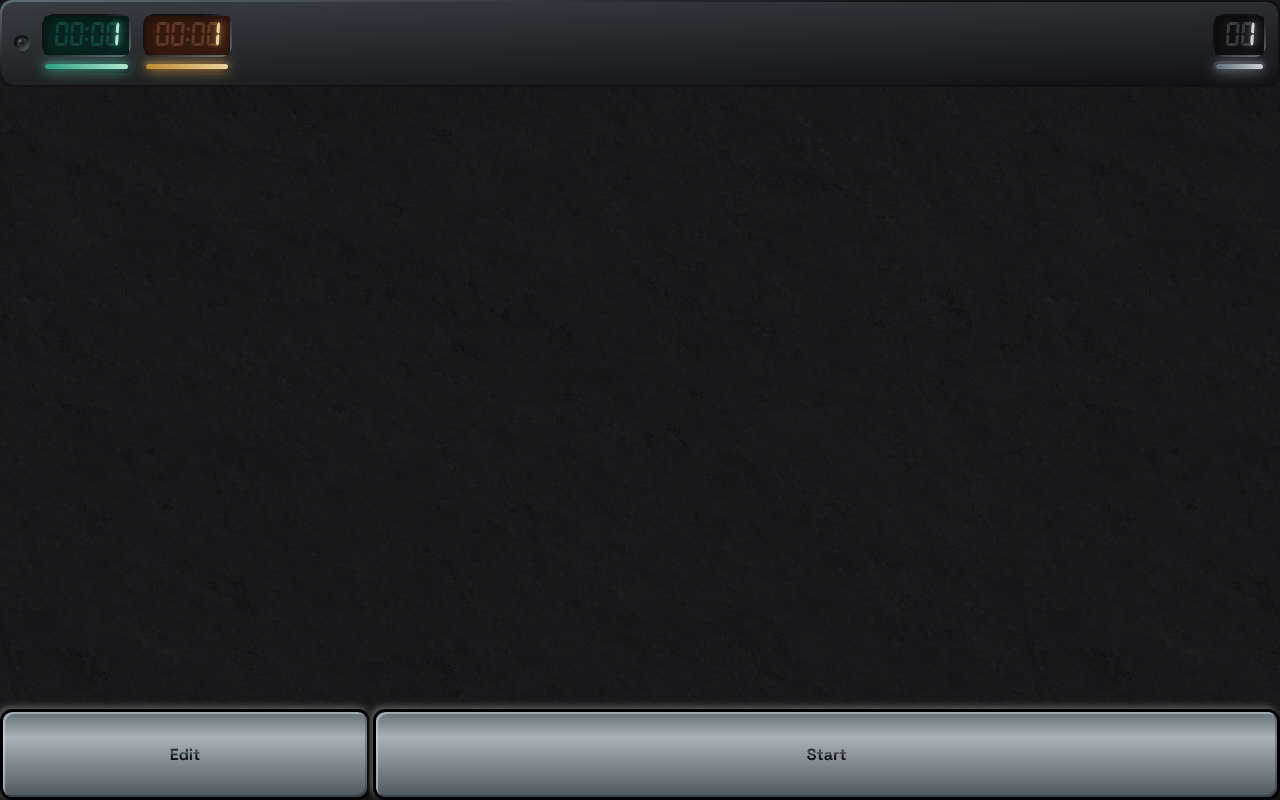
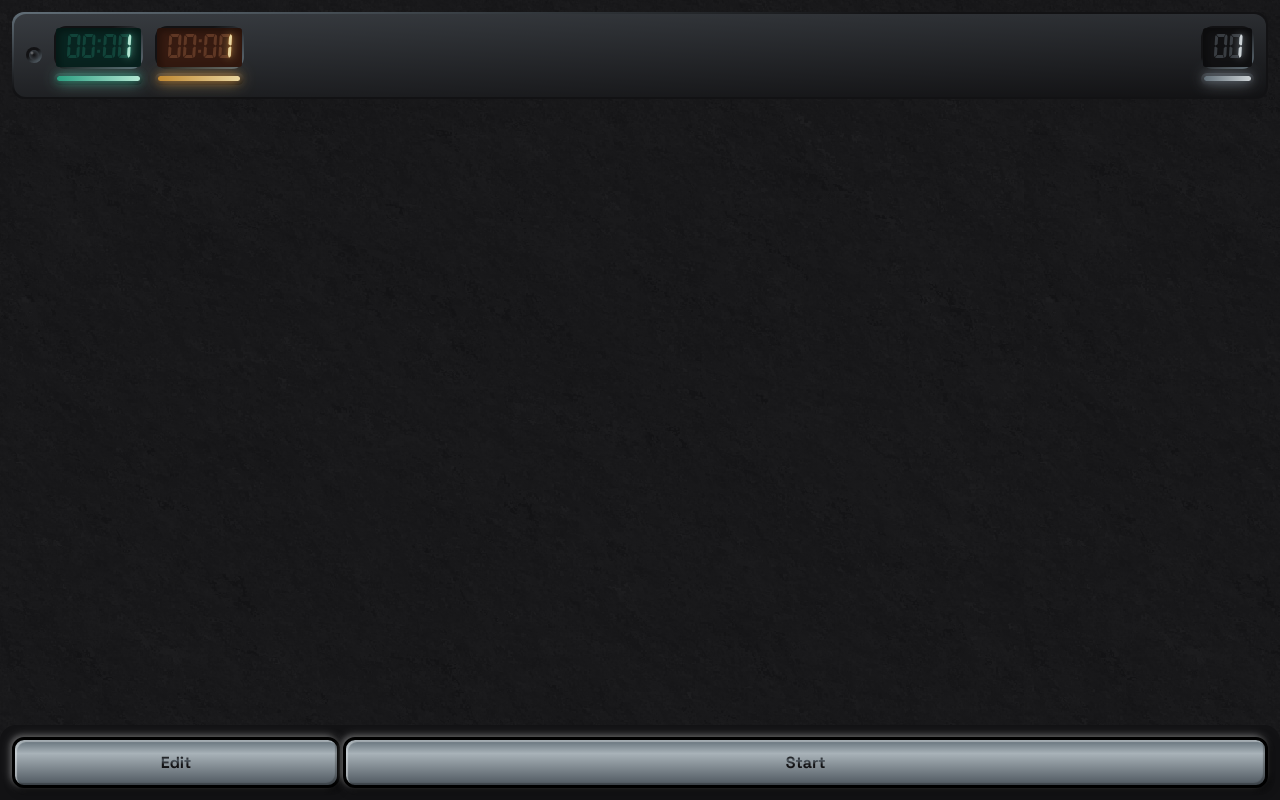
Before and after one commit to hanslissi/circleTimer, a React (Vite) app: page / in a window 1280 px wide. Built offline with nearby package versions, Linux system fonts and the light colour scheme.

Commit message:
add more comfortable edit

```diff
--- a/src/components/Button/Button.module.css
+++ b/src/components/Button/Button.module.css
@@ -1,7 +1,7 @@
 .button {
   border: 3px solid black;
   border-radius: var(--radius-md);
-  padding: var(--gap-xl) var(--gap-2xl);
+  padding: var(--gap-md);
   box-shadow:
     var(--shadow-elevate),
     inset 2px 2px 1px color-mix(in srgb, var(--c-graysky-100) 50%, transparent),
--- a/src/components/TimerStep/TimerStepEdit.tsx
+++ b/src/components/TimerStep/TimerStepEdit.tsx
@@ -4,21 +4,25 @@ import { DurationInput } from "@components/input/Duration";
 import { LightProgressBar } from "@components/LightProgressBar";
 import TIMER_CONFIG from "@configs/timer.config.json";
 import { NumberInput } from "@components/input/Number";
-import { Diode } from "@components/Diode";
+import Button from "@components/Button";
 import styles from "./TimerStep.module.css";
 import type { TimerStep } from "@app-types/Timer.types";
 
 type Props = Readonly<{
+  showEditButton?: boolean;
   timerStep: TimerStep;
   onSelect?: (timerStep: TimerStep) => void;
+  onEditStep?: (timerStep: TimerStep) => void;
   onWorkSecondsChange: (seconds: number) => void;
   onRestSecondsChange: (seconds: number) => void;
   onRepetitionsChange: (repetitions: number) => void;
 }>;
 
 const TimerStepEdit = memo(function TimerStepEdit({
+  showEditButton = false,
   timerStep,
   onSelect,
+  onEditStep,
   onWorkSecondsChange,
   onRestSecondsChange,
   onRepetitionsChange,
@@ -27,11 +31,15 @@ const TimerStepEdit = memo(function TimerStepEdit({
     onSelect?.(timerStep);
   };
 
+  const handleClickEditStep = () => {
+    onEditStep?.(timerStep);
+  };
+
   return (
     <div className={clsx(styles.metalSlant, "metalSlantOutdent")}>
       <div className={clsx(styles.platform, "litPlatform")}>
         <div className={styles.valueDisplay}>
-          <Diode on={false} />
+          {showEditButton ? <Button onClick={handleClickEditStep}>Edit</Button> : null}
 
           <div className={styles.valueDisplayGroup}>
             <DurationInput
--- a/src/layouts/PageLayoutWrapper/PageLayoutWrapper.module.css
+++ b/src/layouts/PageLayoutWrapper/PageLayoutWrapper.module.css
@@ -1,7 +1,6 @@
 .pageLayout {
   width: 100%;
-  height: 100%;
-  min-height: 500px;
+  min-height: 100%;
   box-sizing: border-box;
 
   background: linear-gradient(
--- a/src/pages/EditPage/EditPage.module.css
+++ b/src/pages/EditPage/EditPage.module.css
@@ -8,6 +8,10 @@
 .stepsList {
   display: flex;
   flex-direction: column;
+  gap: var(--gap-md);
+
+  padding: var(--gap-md);
+  padding-bottom: 6rem;
 }
 
 .legendHeader {
@@ -25,10 +29,23 @@
   text-align: right;
 }
 
+.bottomFloading {
+  position: fixed;
+  bottom: 0;
+}
+
 .buttonsSection {
   display: flex;
   flex-direction: row;
   gap: var(--gap-sm);
+
+  width: 100%;
+  padding: var(--gap-md);
+  box-sizing: border-box;
+
+  background-color: var(--c-graysky-950);
+  border-top-left-radius: var(--radius-lg);
+  border-top-right-radius: var(--radius-lg);
 }
 
 .saveButton {
@@ -46,6 +63,8 @@
   flex-direction: column;
   justify-content: end;
   gap: var(--gap-md);
+
+  padding-bottom: 6rem;
 }
 
 .thumbwheelsSection {
--- a/src/pages/TimerPage/TimerPage.module.css
+++ b/src/pages/TimerPage/TimerPage.module.css
@@ -5,10 +5,25 @@
   justify-content: space-between;
 }
 
+.timerStepsSection {
+  padding: var(--gap-md);
+  padding-bottom: 8rem;
+}
+
 .buttonsSection {
   display: flex;
   flex-direction: row;
   gap: var(--gap-sm);
+
+  position: fixed;
+  bottom: 0;
+  width: 100%;
+  padding: var(--gap-md);
+  box-sizing: border-box;
+
+  background-color: var(--c-graysky-950);
+  border-top-left-radius: var(--radius-lg);
+  border-top-right-radius: var(--radius-lg);
 }
 
 .editButton {
```
Also changed, not shown: src/components/CircleTimerSteps/CircleTimerStepsEdit.tsx (+8 -1 lines), src/pages/EditPage/EditPage.tsx (+8 -2 lines).
